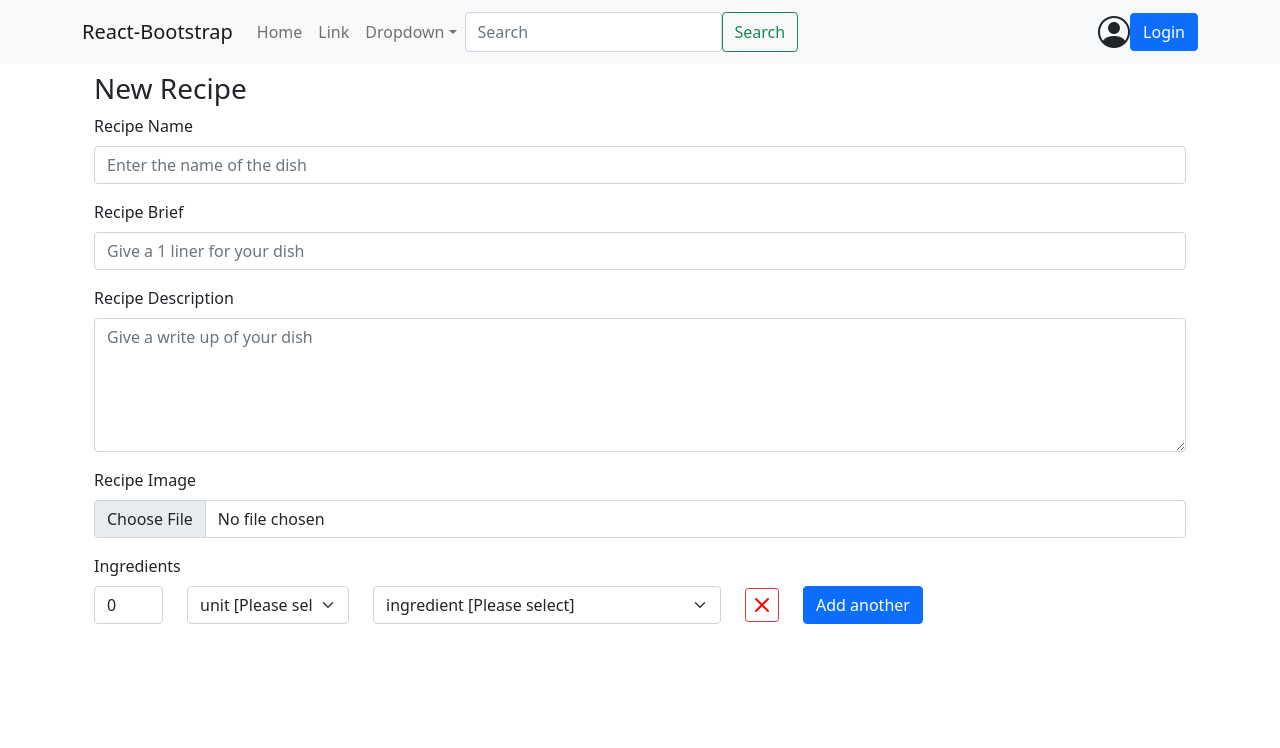
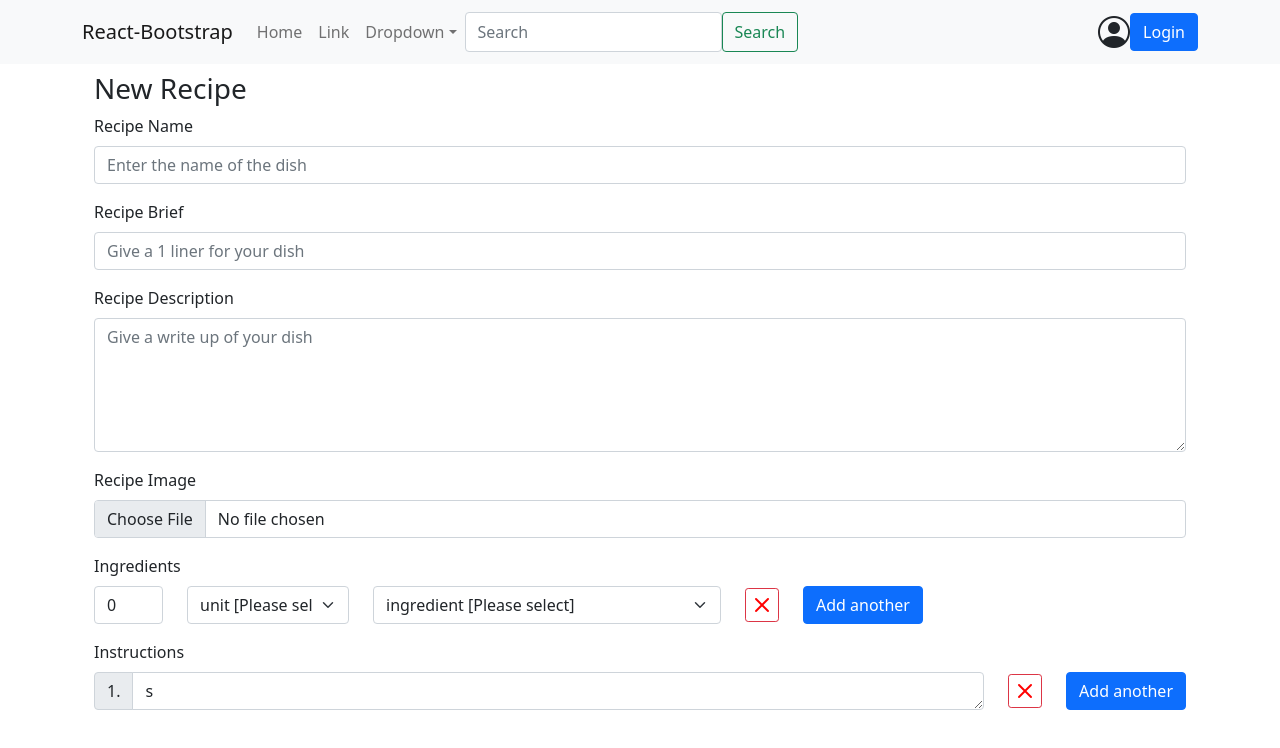
Before and after one commit to kalyak/RHub, a React (Create React App) app: page /recipes/new in a window 1280 px wide. Shown: the top 748 px of the page. Built offline with nearby package versions, Linux system fonts and the light colour scheme.

Commit message:
Added instructions list, cleaned up code.

```diff
--- a/src/recipes/components/FormIngredientsSelections.js
+++ b/src/recipes/components/FormIngredientsSelections.js
@@ -2,13 +2,13 @@ import React from "react";
 import { useState } from "react";
 import { Button, Col, Form, Row } from "react-bootstrap";
 
-const DUMMY_INGREDIENTS = [
-  { id: "chocolate", ingredientName: "Chocolate" },
-  { id: "milk", ingredientName: "Milk" },
-  { id: "sugar", ingredientName: "Sugar" },
-  { id: "water", ingredientName: "Water" },
-  { id: "tea", ingredientName: "Tea" },
-];
+// const DUMMY_INGREDIENTS = [
+//   { id: "chocolate", ingredientName: "Chocolate" },
+//   { id: "milk", ingredientName: "Milk" },
+//   { id: "sugar", ingredientName: "Sugar" },
+//   { id: "water", ingredientName: "Water" },
+//   { id: "tea", ingredientName: "Tea" },
+// ];
 
 const FormIngredientsSelections = () => {
   const [ingredientsList, setIngredientsList] = useState([
--- /dev/null
+++ b/src/recipes/components/FormInstructions.js
@@ -0,0 +1,77 @@
+import React from "react";
+import { useState } from "react";
+import {
+  Button,
+  Col,
+  Form,
+  FormControl,
+  InputGroup,
+  Row,
+} from "react-bootstrap";
+
+const FormInstructions = () => {
+  const [instructionsList, setInstructions] = useState(["s"]);
+
+  const editInstructionhandler = (event, index) => {
+    const { value } = event.target;
+    const newIngredientsList = [...instructionsList];
+    newIngredientsList[index] = value;
+    setInstructions(newIngredientsList);
+  };
+  const addInstructionHandler = () => {
+    setInstructions([...instructionsList, ""]);
+  };
+
+  const removeInstructionHandler = (index) => {
+    const newIngredientsList = [...instructionsList];
+    newIngredientsList.splice(index, 1);
+    setInstructions(newIngredientsList);
+  };
+
+  return (
+    <Form.Group>
+      <Form.Label>Instructions</Form.Label>
+      {instructionsList.map((instruction, index) => (
+        <Row name="instructionRow" key={index} className="align-items-center">
+          <Col>
+            <InputGroup>
+              <InputGroup.Text lg={1}>{index + 1}.</InputGroup.Text>
+              <FormControl
+                as="textarea"
+                rows={1}
+                id={`instruction${index + 1}`}
+                placeholder="Next step"
+                value={instruction}
+                onChange={(event) => editInstructionhandler(event, index)}
+              ></FormControl>
+            </InputGroup>
+          </Col>
+          <Col md="auto">
+            <Button
+              name="removeIngredientBtn"
+              onClick={() => removeInstructionHandler(index)}
+              variant="outline-danger"
+              size="sm"
+            >
+              <i
+                className="bi bi-x-lg"
+                style={{ fontSize: "1rem", color: "red" }}
+              />
+              {/* X */}
+            </Button>
+          </Col>
+          {index === instructionsList.length - 1 && (
+            <Col md="auto">
+              <Button name="adddIngredientBtn" onClick={addInstructionHandler}>
+                Add another
+              </Button>
+            </Col>
+          )}
+        </Row>
+      ))}
+      {/* {JSON.stringify(instructionsList)} */}
+    </Form.Group>
+  );
+};
+
+export default FormInstructions;
--- a/src/recipes/components/RecipeForm.js
+++ b/src/recipes/components/RecipeForm.js
@@ -1,53 +1,54 @@
 import React from "react";
 import { Container, Form } from "react-bootstrap";
 import FormIngredientsSelections from "./FormIngredientsSelections";
+import FormInstructions from "./FormInstructions";
 
-const DUMMY_RECIPE = {
-  id: "r1",
-  title: "Brazilian Chocolate Fudge Truffles (Brigadeiros)",
-  brief: "A very yummy dish you have to try it yourself!",
-  description:
-    "Lorem ipsum dolor sit amet, consectetur adipiscing elit, sed do eiusmod tempor incididunt ut labore et dolore magna aliqua. Risus at ultrices mi tempus imperdiet nulla. Convallis a cras semper auctor neque vitae.",
-  image:
-    "https://www.thespruceeats.com/thmb/kV-YxDtWwLPHC9HDEqiF3JU-5Q8=/960x0/filters:no_upscale():max_bytes(150000):strip_icc():format(webp)/GettyImages-84515588-579198163df78c1734f12b1e.jpg",
-  tags: ["quick & easy", "appetizers"],
-  user: "u1",
-  updateDate: new Date(),
-  rating: 4.8,
-  noOfRatings: 536,
-  noOfComments: 209,
-  ingredientsList: [
-    {
-      ingredientsFor: "Brigadeiros",
-      ingredients: [
-        {
-          ingredientName: "sweetened condensed milk",
-          amount: 14,
-          unit: "ounce",
-        },
-        { ingredientName: "cocoa powder", amount: 4, unit: "tablespoon" },
-        { ingredientName: "salt", amount: 1 / 4, unit: "teaspoon" },
-        { ingredientName: "butter", amount: 3, unit: "tablespoon" },
-        { ingredientName: "vanilla", amount: 1, unit: "teaspoon" },
-        { ingredientName: "chocolate sprinkles", amount: null, unit: null },
-      ],
-    },
-  ],
-  instructionsList: [
-    {
-      instructionsFor: "Brigadeiros",
-      instructions: [
-        "Pour the condensed milk into a pot. Stir in the cocoa powder and the salt.",
-        "Cook, stirring constantly, over low heat. Keep the mixture barely at a boil to prevent burning and sticking.",
-        "Cook for 10 to 15 minutes, stirring constantly until the mixture becomes very thick and shiny and starts to pull away from the bottom and sides of the pan.",
-        "Remove from the heat and stir in the butter and vanilla.",
-        "Chill in the refrigerator for 20 to 30 minutes. With buttered hands, roll the mixture into 1-inch balls.",
-        "Roll each ball in the chocolate sprinkles and place in a paper cup.",
-        "Chill until ready to serve.",
-      ],
-    },
-  ],
-};
+// const DUMMY_RECIPE = {
+//   id: "r1",
+//   title: "Brazilian Chocolate Fudge Truffles (Brigadeiros)",
+//   brief: "A very yummy dish you have to try it yourself!",
+//   description:
+//     "Lorem ipsum dolor sit amet, consectetur adipiscing elit, sed do eiusmod tempor incididunt ut labore et dolore magna aliqua. Risus at ultrices mi tempus imperdiet nulla. Convallis a cras semper auctor neque vitae.",
+//   image:
+//     "https://www.thespruceeats.com/thmb/kV-YxDtWwLPHC9HDEqiF3JU-5Q8=/960x0/filters:no_upscale():max_bytes(150000):strip_icc():format(webp)/GettyImages-84515588-579198163df78c1734f12b1e.jpg",
+//   tags: ["quick & easy", "appetizers"],
+//   user: "u1",
+//   updateDate: new Date(),
+//   rating: 4.8,
+//   noOfRatings: 536,
+//   noOfComments: 209,
+//   ingredientsList: [
+//     {
+//       ingredientsFor: "Brigadeiros",
+//       ingredients: [
+//         {
+//           ingredientName: "sweetened condensed milk",
+//           amount: 14,
+//           unit: "ounce",
+//         },
+//         { ingredientName: "cocoa powder", amount: 4, unit: "tablespoon" },
+//         { ingredientName: "salt", amount: 1 / 4, unit: "teaspoon" },
+//         { ingredientName: "butter", amount: 3, unit: "tablespoon" },
+//         { ingredientName: "vanilla", amount: 1, unit: "teaspoon" },
+//         { ingredientName: "chocolate sprinkles", amount: null, unit: null },
+//       ],
+//     },
+//   ],
+//   instructionsList: [
+//     {
+//       instructionsFor: "Brigadeiros",
+//       instructions: [
+//         "Pour the condensed milk into a pot. Stir in the cocoa powder and the salt.",
+//         "Cook, stirring constantly, over low heat. Keep the mixture barely at a boil to prevent burning and sticking.",
+//         "Cook for 10 to 15 minutes, stirring constantly until the mixture becomes very thick and shiny and starts to pull away from the bottom and sides of the pan.",
+//         "Remove from the heat and stir in the butter and vanilla.",
+//         "Chill in the refrigerator for 20 to 30 minutes. With buttered hands, roll the mixture into 1-inch balls.",
+//         "Roll each ball in the chocolate sprinkles and place in a paper cup.",
+//         "Chill until ready to serve.",
+//       ],
+//     },
+//   ],
+// };
 
 const RecipeForm = () => {
   return (
@@ -83,6 +84,7 @@ const RecipeForm = () => {
           <Form.Control type="file" alt="Recipe image file picker" />
         </Form.Group>
         <FormIngredientsSelections />
+        <FormInstructions />
       </Form>
     </Container>
   );
```
